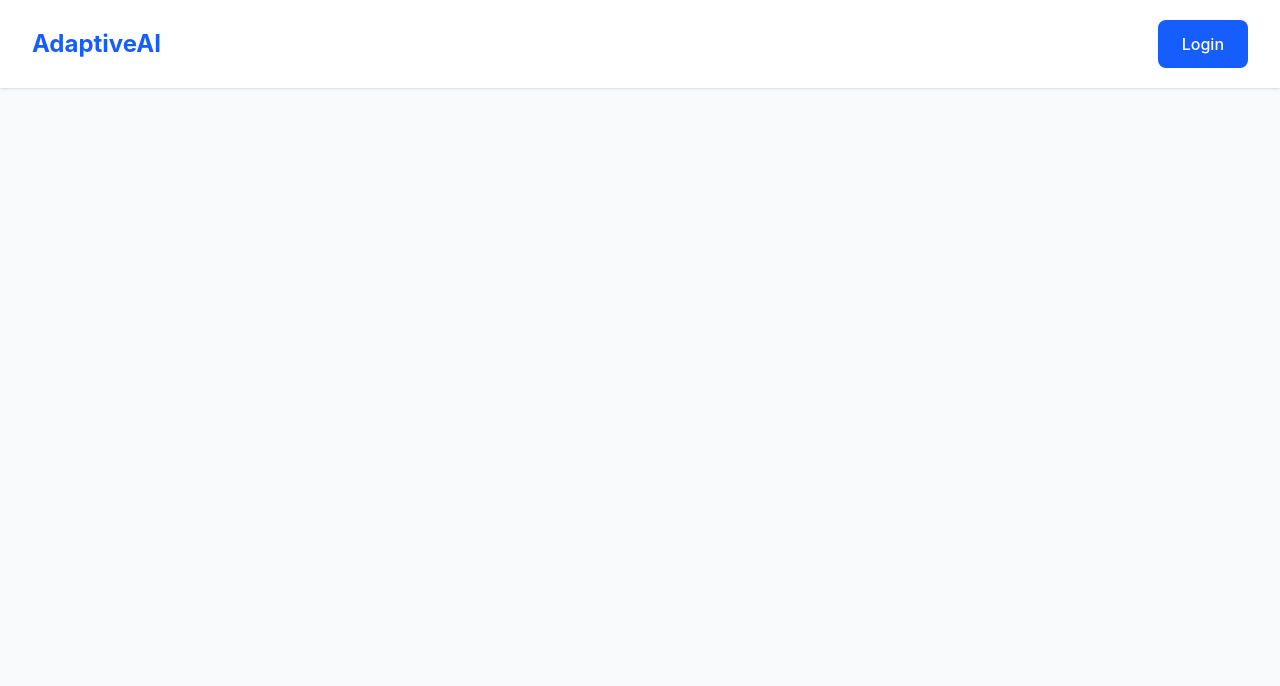
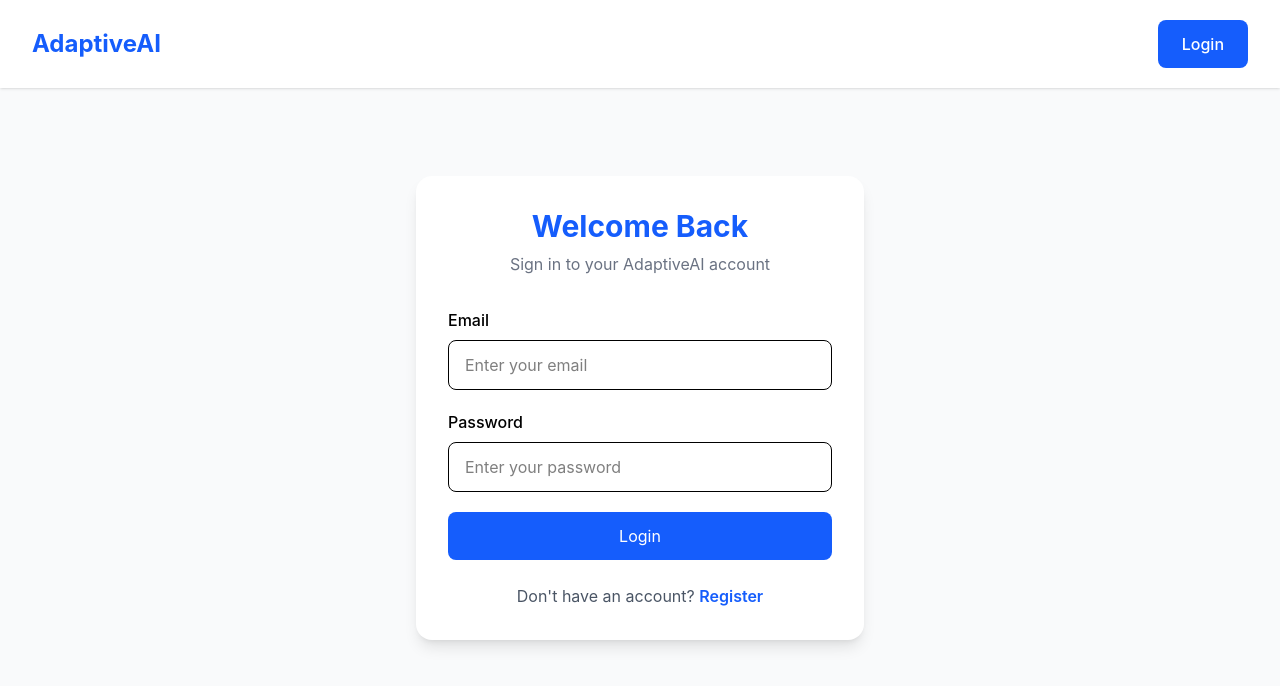
Before and after one commit to devAzeemAzad/adaptive-ai, a React (Vite) app in the folder apps/dashboard/: page /api/auth/login in a window 1280 px wide. Before the commit this address had no page. Shown: the top 686 px of the page. Built offline with nearby package versions, Linux system fonts and the light colour scheme.

Commit message:
feat: configure CORS for React frontend

```diff
--- a/apps/dashboard/src/App.jsx
+++ b/apps/dashboard/src/App.jsx
@@ -11,8 +11,8 @@
     <MainLayout>
       <Routes>
         <Route path="/" element={<Home />} />
-        <Route path="/login" element={<Login />} />
-        <Route path="/register" element={<Register />} />
+        <Route path="/api/auth/login" element={<Login />} />
+        <Route path="/api/auth/register" element={<Register />} />
       </Routes>
     </MainLayout>
   );
--- a/apps/dashboard/src/components/Navbar.jsx
+++ b/apps/dashboard/src/components/Navbar.jsx
@@ -8,7 +8,7 @@
         AdaptiveAI
       </h1>
 
-      <Link to="/login">
+      <Link to="api/auth/login">
         <Button>
           Login
         </Button>
--- a/apps/dashboard/src/pages/Login.jsx
+++ b/apps/dashboard/src/pages/Login.jsx
@@ -23,7 +23,7 @@
 
     return newErrors;
   }
-  function handleSubmit(event) {
+  async function handleSubmit(event) {
     event.preventDefault();
 
     const validationErrors = validate();
@@ -34,10 +34,21 @@
       return;
     }
 
-    console.log({
-      email,
-      password,
-    });
+    try {
+      const response = await fetch("http://localhost:5000/api/auth/login", {
+        method: "POST",
+        headers: {
+          "Content-Type": "application/json",
+        },
+        body: JSON.stringify({ email, password }),
+      });
+
+      const data = await response.json();
+      console.log(data);
+
+    } catch (error) {
+      console.error("Error:", error);
+    }
   }
   return (
     <div className="flex items-center justify-center min-h-[80vh] px-4">
```
Also changed, not shown: 1 other file (tests, documents, lock files or other folders).
